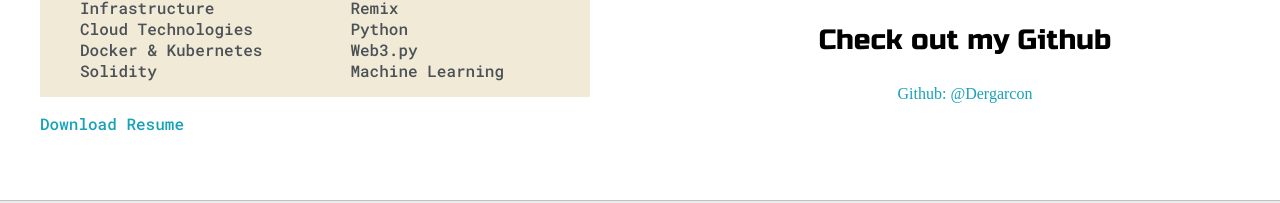
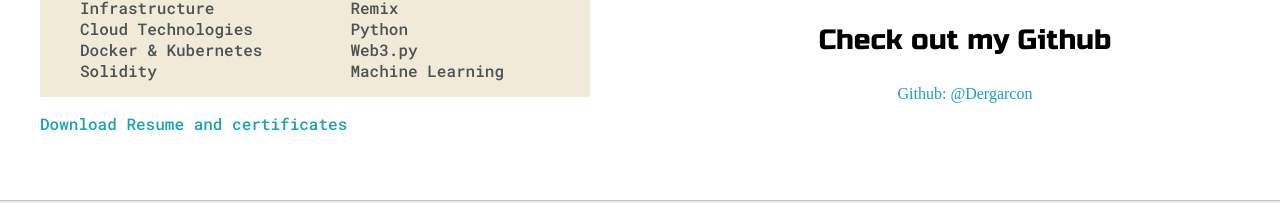
Before and after one commit to Dergarcon/portfolio-website, a plain HTML site: page index.html in a window 1280 px wide. Shown: the part 1158-1361 px from the top of the page. Drawn offline with Linux system fonts and the light colour scheme.

Commit message:
added certificates to cv.pdf

```diff
--- a/index.html
+++ b/index.html
@@ -121,7 +121,7 @@
               </ul>
             </div>
             <p>
-              <a target="_blank" href="cv.pdf">Download Resume</a>
+              <a target="_blank" href="cv.pdf">Download Resume and certificates</a>
             </p>
             <!-- <div id="skills">
               <ul>
```
Also changed, not shown: 1 other file.
